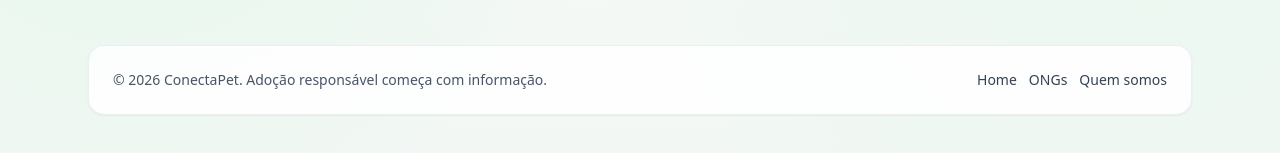
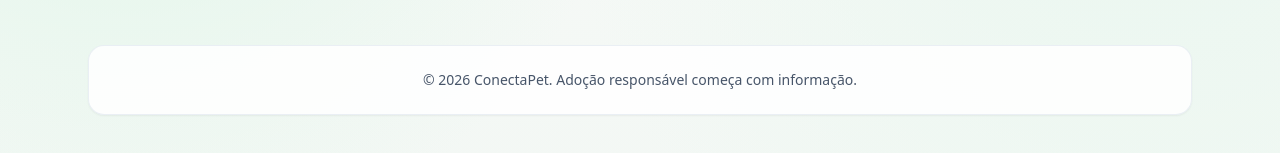
Before and after one commit to PauloHenriqueJunio/conectapet, a Next.js app in the folder frontend/: page / in a window 1280 px wide. Shown: the part 331-484 px from the top of the page. Built offline with nearby package versions, Linux system fonts and the light colour scheme; no server answers.

Commit message:
fix: a litlle fix in footer and removed links in footer

```diff
--- a/frontend/src/components/layout/SiteFooter.tsx
+++ b/frontend/src/components/layout/SiteFooter.tsx
@@ -3,23 +3,11 @@
 export function SiteFooter() {
   return (
     <footer className="mt-12 rounded-2xl border border-slate-200/70 bg-white/85 px-6 py-6 shadow-sm">
-      <div className="flex flex-col gap-4 sm:flex-row sm:items-center sm:justify-between">
-        <p className="text-sm text-slate-600">
+      <div className="flex items-center justify-center">
+        <p className="text-center text-sm text-slate-600">
           © {new Date().getFullYear()} ConectaPet. Adoção responsável começa com
           informação.
         </p>
-
-        <div className="flex items-center gap-3 text-sm font-medium text-slate-700">
-          <Link href="/" className="transition hover:text-brand-700">
-            Home
-          </Link>
-          <Link href="/ongs" className="transition hover:text-brand-700">
-            ONGs
-          </Link>
-          <Link href="/quem-somos" className="transition hover:text-brand-700">
-            Quem somos
-          </Link>
-        </div>
       </div>
     </footer>
   );
```
